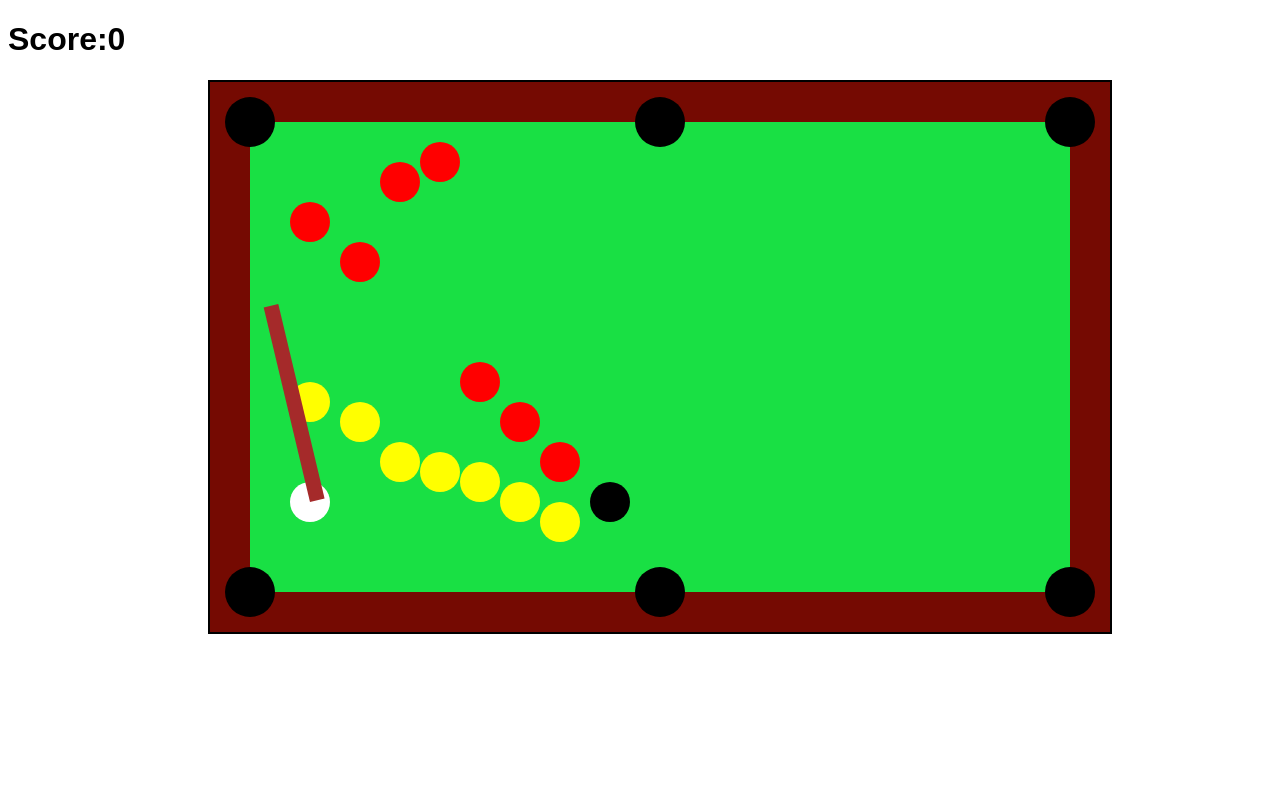
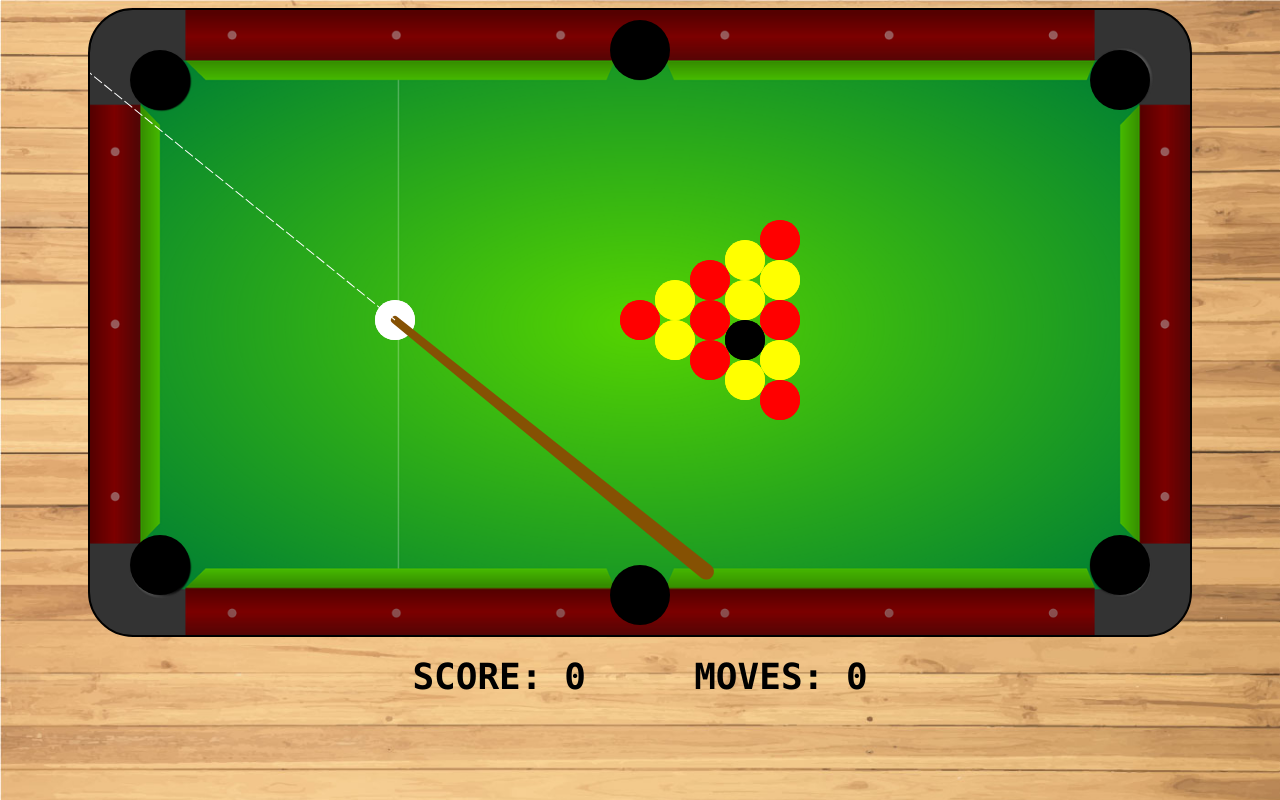
Before and after one commit to gauravsharma21/Computer-Graphics-Project, a plain HTML site: page index.html in a window 1280 px wide. Drawn offline with Linux system fonts and the light colour scheme.

Commit message:
Humongous changes

```diff
--- a/GameWorld.js
+++ b/GameWorld.js
@@ -5,40 +5,42 @@ class GameWorld {
         this.balls = [];
         let pockets = this.pockets;
         let balls = this.balls;
-        this.whiteball = new Ball('white', new Vector(100, 420), new Vector(0, 0));
+        this.gameover = false;
+        this.penalties = 0;
+        this.whiteball = new Ball('white', new Vector(305, 310), new Vector(0, 0));
         this.stick = new Stick(new Vector(this.whiteball.pos.x, this.whiteball.pos.y), this.whiteball.shoot.bind(this.whiteball));
         this.done = false;
 
-        pockets.push(new Vector(40, 40));
+        pockets.push(new Vector(70, 70));
         pockets.push(new Vector(canvas.width / 2, 40));
-        pockets.push(new Vector(canvas.width - 40, 40));
-        pockets.push(new Vector(40, canvas.height - 40));
+        pockets.push(new Vector(canvas.width - 70, 70));
+        pockets.push(new Vector(70, canvas.height - 70));
         pockets.push(new Vector(canvas.width / 2, canvas.height - 40));
-        pockets.push(new Vector(canvas.width - 40, canvas.height - 40));
+        pockets.push(new Vector(canvas.width - 70, canvas.height - 70));
 
-        balls.push(new Ball('yellow', new Vector(100, 320), new Vector(0, 0)));
-        balls.push(new Ball('yellow', new Vector(150, 340), new Vector(0, 0)));
-        balls.push(new Ball('yellow', new Vector(190, 380), new Vector(0, 0)));
-        balls.push(new Ball('yellow', new Vector(230, 390), new Vector(0, 0)));
-        balls.push(new Ball('yellow', new Vector(270, 400), new Vector(0, 0)));
-        balls.push(new Ball('yellow', new Vector(310, 420), new Vector(0, 0)));
-        balls.push(new Ball('yellow', new Vector(350, 440), new Vector(0, 0)));
-        balls.push(new Ball('red', new Vector(100, 140), new Vector(0, 0)));
-        balls.push(new Ball('red', new Vector(150, 180), new Vector(0, 0)));
-        balls.push(new Ball('red', new Vector(190, 100), new Vector(0, 0)));
-        balls.push(new Ball('red', new Vector(230, 80), new Vector(0, 0)));
-        balls.push(new Ball('red', new Vector(270, 300), new Vector(0, 0)));
-        balls.push(new Ball('red', new Vector(310, 340), new Vector(0, 0)));
-        balls.push(new Ball('red', new Vector(350, 380), new Vector(0, 0)));
+        balls.push(new Ball('red', new Vector(550, 310), new Vector(0, 0)));
+        balls.push(new Ball('yellow', new Vector(585, 330), new Vector(0, 0)));
+        balls.push(new Ball('red', new Vector(620, 350), new Vector(0, 0)));
+        balls.push(new Ball('yellow', new Vector(655, 370), new Vector(0, 0)));
+        balls.push(new Ball('red', new Vector(690, 390), new Vector(0, 0)));
+        balls.push(new Ball('yellow', new Vector(585, 290), new Vector(0, 0)));
+        balls.push(new Ball('red', new Vector(620, 270), new Vector(0, 0)));
+        balls.push(new Ball('yellow', new Vector(655, 250), new Vector(0, 0)));
+        balls.push(new Ball('red', new Vector(690, 230), new Vector(0, 0)));
+        balls.push(new Ball('yellow', new Vector(690, 270), new Vector(0, 0)));
+        balls.push(new Ball('red', new Vector(690, 310), new Vector(0, 0)));
+        balls.push(new Ball('yellow', new Vector(690, 350), new Vector(0, 0)));
+        balls.push(new Ball('red', new Vector(620, 310), new Vector(0, 0)));
+        balls.push(new Ball('yellow', new Vector(655, 290), new Vector(0, 0)));
 
-        balls.push(new Ball('black', new Vector(400, 420), new Vector(0, 0)));
+        balls.push(new Ball('black', new Vector(655, 330), new Vector(0, 0)));
         balls.push(this.whiteball);
     }
 
     drawSockets(pos) {
         canvas.ctx.fillStyle = 'black'
         canvas.ctx.beginPath();
-        canvas.ctx.arc(pos.x, pos.y, 25, 0, 2 * Math.PI);
+        canvas.ctx.arc(pos.x, pos.y, 30, 0, 2 * Math.PI);
         canvas.ctx.fill();
         canvas.ctx.closePath();
     }
@@ -51,17 +53,34 @@ class GameWorld {
                 else if (this.balls[i].color == 'red') game_score += 20;
                 else if (this.balls[i].color == 'black') game_score += 50;
                 else {
-                    game_score -= 10;
+                    this.penalties++;
                     this.whiteball.respawn();
                 }
             }
         }
+        this.gameover = true;
+        for (let i = 0; i < 15; i++) {
+            if (this.balls[i].visible === true) {
+                this.gameover = false;
+            } else if (this.balls[i].visible === false && this.balls[i].color === "black") {
+                this.gameover = true;
+            }
+        }
 
-        document.getElementById("score").innerHTML = "Score:" + game_score;
+        if (this.gameover === true) {
+            canvas.clear()
+            canvas.ctx.font = "80px Arial";
+            canvas.ctx.fillText("GAME OVER", 320, 340);
+            return;
+        }
+
+        game_score -= 10 * this.penalties;
+
+        document.getElementById("score").innerHTML = "SCORE: " + game_score + "&nbsp; &nbsp; &nbsp;MOVES: " + moves;
 
         for (let i = 0; i < 16; i++) {
             for (let j = i + 1; j < 16; j++) {
-                if (Vector.subtract(Vector.add(this.balls[i].pos, this.balls[i].vel), Vector.add(this.balls[j].pos, this.balls[j].vel)).mod() <= 2 * this.balls[i].radius) {
+                if (Vector.subtract(Vector.add(this.balls[i].pos, this.balls[i].vel), Vector.add(this.balls[j].pos, this.balls[j].vel)).mod() < 2 * this.balls[i].radius) {
                     this.balls[i].detectCollision(this.balls[j]);
                 }
             }
@@ -78,13 +97,13 @@ class GameWorld {
 
         if (!moving) {
             this.stick.lock = false;
-            this.stick.reposition(new Vector(this.whiteball.pos.x, this.whiteball.pos.y));
+            this.stick.reposition(new Vector(this.whiteball.pos.x, this.whiteball.pos.y), this.whiteball.shoot.bind(this.whiteball));
         } else {
             this.stick.lock = true;
         }
 
-        canvas.ctx.fillStyle = '#19e044';
-        canvas.ctx.fillRect(40, 40, canvas.width - 80, canvas.height - 80);
+        canvas.ctx.beginPath()
+        canvas.ctx.rect(40, 40, canvas.width - 80, canvas.height - 80);
         this.pockets.forEach((pocket) => {
             this.drawSockets(pocket);
         });
@@ -95,14 +114,13 @@ class GameWorld {
 
         this.pockets.forEach((pocket) => {
             this.balls.forEach((ball) => {
-                if (Vector.distance(ball.pos, pocket) < 35) {
+                if (Vector.distance(ball.pos, pocket) <= 45) {
                     ball.visible = false;
                 }
             })
         })
 
         this.stick.draw();
-
     }
 
     update() {
--- a/ball.js
+++ b/ball.js
@@ -15,6 +15,7 @@ class Ball {
             this.moving = false;
             return;
         }
+
         canvas.ctx.beginPath();
         canvas.ctx.arc(this.pos.x, this.pos.y, this.radius, 0, Math.PI * 2, true);
         canvas.ctx.closePath();
@@ -40,16 +41,17 @@ class Ball {
         if (friction)
             this.vel = Vector.mult(this.vel, 0.985);
 
-        if (this.pos.y + this.radius + this.vel.y > canvas.height - 40 || this.pos.y - this.radius + this.vel.y < 40) {
+        if (this.pos.y + this.radius + this.vel.y > canvas.height - 60 || this.pos.y - this.radius + this.vel.y < 60) {
             this.vel.y = -this.vel.y;
         }
-        if (this.pos.x + this.radius + this.vel.x > canvas.width - 40 || this.pos.x - this.radius + this.vel.x < 40) {
+        if (this.pos.x + this.radius + this.vel.x > canvas.width - 60 || this.pos.x - this.radius + this.vel.x < 60) {
             this.vel.x = -this.vel.x;
         }
     }
 
     detectCollision(b) {
         if (!this.visible || !b.visible) return;
+
         let num1 = Vector.dot(Vector.subtract(this.vel, b.vel), Vector.subtract(this.pos, b.pos));
         let den1 = Vector.subtract(this.pos, b.pos).mod();
         den1 = den1 * den1;
@@ -60,16 +62,24 @@ class Ball {
 
         this.vel = Vector.subtract(this.vel, Vector.mult(Vector.subtract(this.pos, b.pos), num1 / den1));
         b.vel = Vector.subtract(b.vel, Vector.mult(Vector.subtract(b.pos, this.pos), num2 / den2));
+
+
+        let normal = Vector.subtract(this.pos, b.pos);
+        let dist = normal.mod();
+        let mtd = Vector.mult(normal, (2 * this.radius - dist) / dist);
+
+        this.pos = Vector.add(this.pos, Vector.mult(mtd, 1 / 2));
+        b.pos = Vector.subtract(b.pos, Vector.mult(mtd, 1 / 2));
     }
 
     shoot(power, rotation) {
         let powerv = new Vector(-1 * Math.cos(rotation), -1 * Math.sin(rotation));
         powerv = Vector.mult(powerv, power / 100);
-        this.vel = Vector.add(this.vel, powerv);
+        this.vel = Vector.subtract(this.vel, powerv);
     }
 
     respawn() {
-        this.pos = new Vector(100, 100);
+        this.pos = new Vector(305, 310);
         this.vel = new Vector(0, 0);
         this.moving = false;
         this.visible = true;
--- a/game.js
+++ b/game.js
@@ -18,5 +18,6 @@ class Game {
 
 }
 
+var moves = 0;
 let PoolGame = new Game();
 PoolGame.start();
--- a/index.html
+++ b/index.html
@@ -4,13 +4,31 @@
 <head>
     <meta charset="UTF-8">
     <meta name="viewport" content="width=device-width, initial-scale=1.0">
+    <link rel="stylesheet" href="style.css">
     <title>Pool game</title>
 </head>
 
 <body>
-    <h1 id="score" style="font-family: Arial">Score: 0</h1>
-    <canvas id="myCanvas" width="900" height="550" style="border: solid 2px; background-color: #750a02; margin: 0; position:relative; left:200px;"></canvas>
-
+    <script>
+        function sound(src) {
+            this.sound = document.createElement("audio");
+            this.sound.src = src;
+            this.sound.setAttribute("preload", "auto");
+            this.sound.setAttribute("controls", "none");
+            this.sound.style.display = "none";
+            document.body.appendChild(this.sound);
+            this.play = function() {
+                this.sound.play();
+            }
+            this.stop = function() {
+                this.sound.pause();
+            }
+        }
+    </script>
+    <div id="canvas">
+        <canvas id="myCanvas" width="1100" height="625"></canvas>
+    </div>
+    <div id="score">SCORE: 0 &nbsp; &nbsp; &nbsp; MOVES: 0</div>
     <script src="Canvas.js"></script>
     <script src="vector.js"></script>
     <script src="ButtonState.js"></script>
--- a/stick.js
+++ b/stick.js
@@ -6,31 +6,53 @@ class Stick {
         this.power = 0;
         this.onShoot = onShoot;
         this.lock = false;
+        this.clicked = false;
+        this.sound = new sound("poolballhit.mp3")
     }
 
     draw() {
         if (this.lock) return;
         canvas.ctx.save();
-        canvas.ctx.fillStyle = "brown";
+        canvas.ctx.fillStyle = "#855103";
         canvas.ctx.translate(this.origin.x, this.origin.y);
         canvas.ctx.rotate(this.rotation);
-        canvas.ctx.fillRect(this.pos.x, this.pos.y, 200, 15);
+        canvas.ctx.beginPath();
+        canvas.ctx.moveTo(-1 * this.pos.x, 4);
+        canvas.ctx.lineTo(-1 * this.pos.x - 400, 8);
+        canvas.ctx.arc(-1 * this.pos.x - 400, 0, 8, Math.PI / 2, -Math.PI / 2);
+        canvas.ctx.lineTo(-1 * this.pos.x - 400, -8)
+        canvas.ctx.lineTo(-1 * this.pos.x, -4);
+        canvas.ctx.arc(-1 * this.pos.x, 0, 4, Math.PI / 2, -Math.PI / 2, true);
+        canvas.ctx.closePath()
+        canvas.ctx.fill();
+        canvas.ctx.beginPath()
+        canvas.ctx.setLineDash([10, 3]);
+        canvas.ctx.strokeStyle = "white"
+        canvas.ctx.moveTo(0, 0);
+        canvas.ctx.lineTo(600, 0);
+        canvas.ctx.stroke();
         canvas.ctx.translate(-1 * this.origin.x, -1 * this.origin.y);
         canvas.ctx.restore();
     }
 
     update() {
         if (this.lock) return;
-        let num = mouse._position.y - this.origin.y;
-        let den = mouse._position.x - this.origin.x;
+        let cvs = document.getElementById("myCanvas")
+        let num = mouse._position.y - cvs.offsetTop - this.origin.y;
+        let den = mouse._position.x - cvs.offsetLeft - this.origin.x;
         this.rotation = Math.atan2(num, den);
-
         if (mouse._left.down) {
-            if (this.power < 1000) {
+            if (this.power < 1500) {
                 this.pos.x++;
-                this.power += 10;
+                this.power += 20;
             }
+            this.clicked = true;
         } else if (this.power > 0) {
+            this.sound.play()
+            if (this.clicked === true) {
+                moves++;
+                this.clicked = false;
+            }
             this.onShoot(this.power, this.rotation);
             this.pos = new Vector(0, 0);
             this.power = 0;
--- /dev/null
+++ b/style.css
@@ -0,0 +1,29 @@
+body {
+    background-image: url(bg.jpg);
+    background-size: cover;
+}
+
+#myCanvas {
+    border: solid 2px;
+    border-radius: 45px;
+    background-image: url(table2.png);
+    background-repeat: no-repeat;
+    background-size: cover;
+    margin: auto;
+    position: relative;
+}
+
+#canvas {
+    width: 100%;
+    height: 100%;
+    text-align: center;
+}
+
+#score {
+    font-family: 'Consolas';
+    margin: auto;
+    text-align: center;
+    font-size: 36px;
+    font-weight: bold;
+    padding: 15px;
+}
```
Also changed, not shown: bg.jpg (added), table.png (added), table2.png (added), 1 other file.
